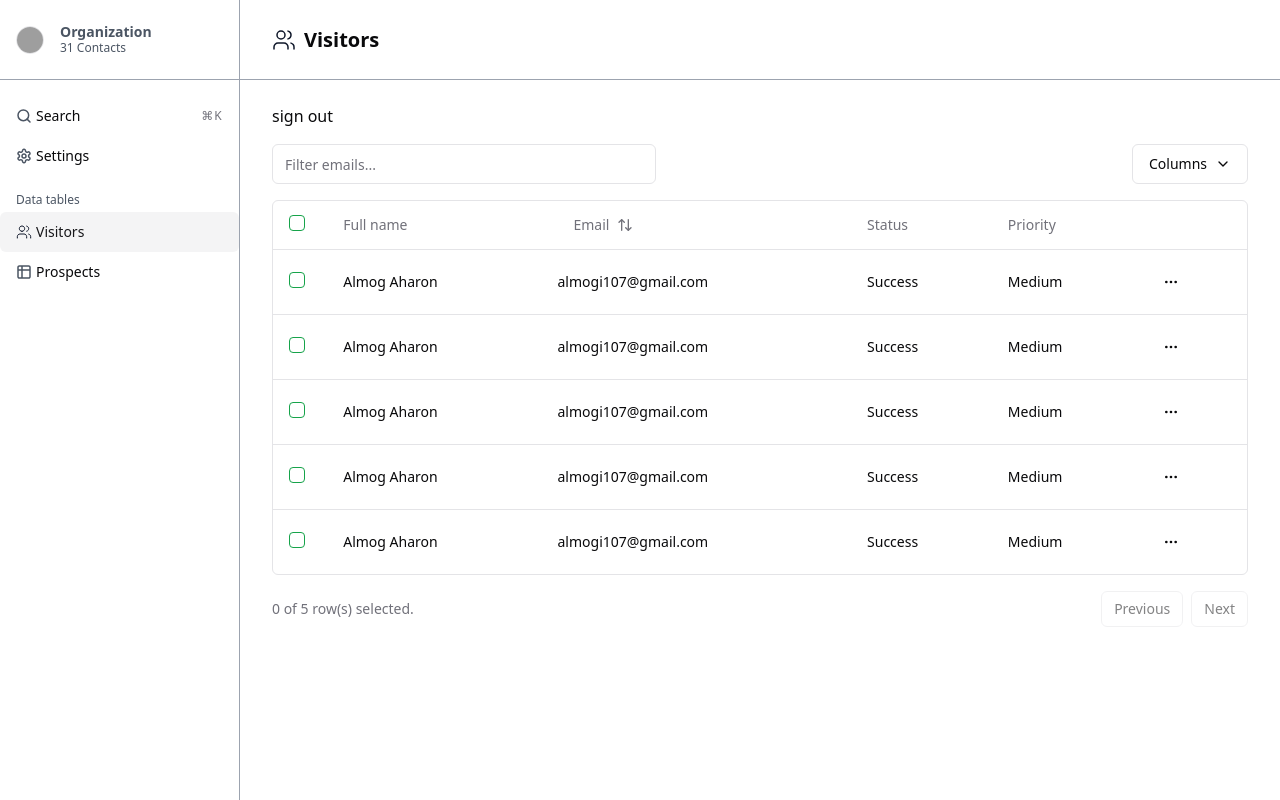
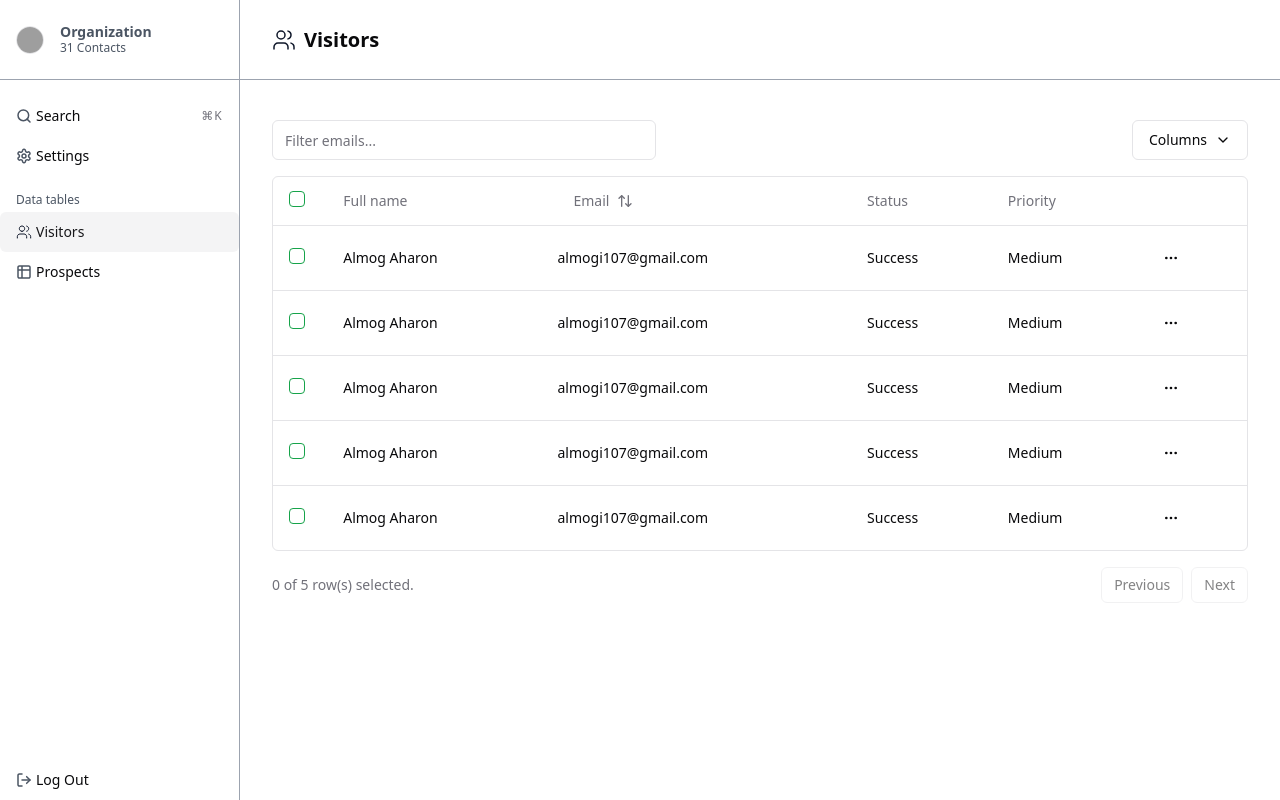
Before and after one commit to tal-rofe/kynesis-dashboard, a Next.js app in the folder apps/frontend/: page /visitors in a window 1280 px wide. Built offline with nearby package versions, Linux system fonts and the light colour scheme; grey boxes are pictures that could not be loaded.

Commit message:
refactor: 💡 added logout

```diff
--- a/apps/frontend/public/icons.ts
+++ b/apps/frontend/public/icons.ts
@@ -78,6 +78,14 @@ const icons = {
 			<path fill-rule="evenodd" clip-rule="evenodd" d="M15.8293 8C15.8293 7.52727 15.7565 7.01818 15.6472 6.54546H8.18208V9.63636H12.4791C12.2642 10.6902 11.6794 11.5004 10.8426 12.0276L13.4018 14.0062C14.8727 12.6411 15.8293 10.6076 15.8293 8Z" fill="#4285F4"/>
 		`,
 	],
+	logout: [
+		'16 16',
+		`
+			<path id="Vector" d="M6 14H3.33333C2.97971 14 2.64057 13.8595 2.39052 13.6095C2.14048 13.3594 2 13.0203 2 12.6667V3.33333C2 2.97971 2.14048 2.64057 2.39052 2.39052C2.64057 2.14048 2.97971 2 3.33333 2H6" stroke="#4B5563" stroke-width="1.5" stroke-linecap="round" stroke-linejoin="round"/>
+			<path id="Vector_2" d="M10.6667 11.3333L14 7.99999L10.6667 4.66666" stroke="#4B5563" stroke-width="1.5" stroke-linecap="round" stroke-linejoin="round"/>
+			<path id="Vector_3" d="M14 8H6" stroke="#4B5563" stroke-width="1.5" stroke-linecap="round" stroke-linejoin="round"/>
+		`,
+	],
 };
 
 export default icons;
--- a/apps/frontend/src/app/login/page.tsx
+++ b/apps/frontend/src/app/login/page.tsx
@@ -19,7 +19,7 @@ const Login = () => {
 				<button
 					className="flex items-center justify-center text-base gap-2 font-medium mt-8 py-2 px-4 bg-white rounded-sm w-[407px]"
 					type="button"
-					onClick={() => signIn()}
+					onClick={() => signIn('google')}
 				>
 					<UISvg name="googleIcon" />
 					Sign up with Google
--- a/apps/frontend/src/app/visitors/page.tsx
+++ b/apps/frontend/src/app/visitors/page.tsx
@@ -1,7 +1,6 @@
 /* eslint-disable max-lines */
 'use client';
 import React, { useState } from 'react';
-import { signOut } from 'next-auth/react';
 import {
 	type ColumnDef,
 	type ColumnFiltersState,
@@ -176,9 +175,6 @@ const Visitors = () => {
 
 	return (
 		<div className="w-full">
-			<button type="button" onClick={() => signOut()}>
-				sign out
-			</button>
 			<div className="flex items-center py-4">
 				<UIInput
 					placeholder="Filter emails..."
--- a/apps/frontend/src/components/layouts/Sidebar/Sidebar.tsx
+++ b/apps/frontend/src/components/layouts/Sidebar/Sidebar.tsx
@@ -4,10 +4,11 @@ import { navElements } from '@/lib/data/nav-elements';
 import SidebarView from './Sidebar.view';
 
 const Sidebar = () => {
-	const stickySidebarElements = navElements.filter((element) => element.sticky);
-	const sidebarElements = navElements.filter((element) => !element.sticky);
+	const sidebarElements = navElements.filter((element) => !element.sticky && !element.logout);
+	const stickySidebarElements = navElements.filter((element) => element.sticky && !element.logout);
+	const logoutSidebarElements = navElements.filter((element) => element.logout);
 
-	return <SidebarView sidebarElements={sidebarElements} stickySidebarElements={stickySidebarElements} />;
+	return <SidebarView sidebarElements={sidebarElements} stickySidebarElements={stickySidebarElements} logoutSidebarElements={logoutSidebarElements} />;
 };
 
 export default React.memo(Sidebar);
--- a/apps/frontend/src/components/layouts/Sidebar/Sidebar.view.tsx
+++ b/apps/frontend/src/components/layouts/Sidebar/Sidebar.view.tsx
@@ -4,8 +4,9 @@ import { type SidebarElement } from '@/lib/types/ui/nav-element';
 import SidebarSection from './SidebarSection';
 
 type Props = {
+	readonly sidebarElements: SidebarElement[];
 	readonly stickySidebarElements: SidebarElement[];
-	readonly sidebarElements: SidebarElement[];
+	readonly logoutSidebarElements: SidebarElement[];
 };
 
 const SidebarView = (props: Props) => {
@@ -21,9 +22,14 @@ const SidebarView = (props: Props) => {
 					<span className="text-gray-600 text-xs">31 Contacts</span>
 				</div>
 			</div>
-			<div className="flex flex-col gap-4">
-				<SidebarSection elements={props.stickySidebarElements} />
-				<SidebarSection label="Data tables" elements={props.sidebarElements} />
+			<div className="flex flex-col justify-between h-full">
+				<div className="flex flex-col gap-4">
+					<SidebarSection elements={props.stickySidebarElements} />
+					<SidebarSection label="Data tables" elements={props.sidebarElements} />
+				</div>
+				<div className="flex flex-col">
+					<SidebarSection elements={props.logoutSidebarElements} />
+				</div>
 			</div>
 		</div>
 	);
--- a/apps/frontend/src/components/layouts/Sidebar/SidebarSection/SidebarElement/SidebarElement.view.tsx
+++ b/apps/frontend/src/components/layouts/Sidebar/SidebarSection/SidebarElement/SidebarElement.view.tsx
@@ -1,5 +1,6 @@
 import React from 'react';
 import Link from 'next/link';
+import { signOut } from 'next-auth/react';
 
 import { UIButton } from '@/ui/UIButton';
 import UISvg from '@/ui/UISvg';
@@ -15,9 +16,20 @@ type Props = {
 const SidebarElementView = (props: Props) => {
 	const { sidebarElement } = props;
 
+	if (sidebarElement.logout) {
+		return (
+			<UIButton asChild variant="ghost" className="w-full justify-start">
+				<button type="button" onClick={() => signOut()}>
+					<UISvg name={sidebarElement.icon} className="mr-1" />
+					{sidebarElement.label}
+				</button>
+			</UIButton>
+		);
+	}
+
 	if (!sidebarElement.link) {
 		return (
-			<UIButton variant="ghost" className=" w-full justify-start">
+			<UIButton variant="ghost" className="w-full justify-start">
 				<UISvg name={sidebarElement.icon} className="mr-1" />
 				{sidebarElement.label}
 				{sidebarElement.icon === 'search' && <UIMenubarShortcut>⌘K</UIMenubarShortcut>}
--- a/apps/frontend/src/lib/data/nav-elements.ts
+++ b/apps/frontend/src/lib/data/nav-elements.ts
@@ -6,4 +6,5 @@ export const navElements: SidebarElement[] = [
 	{ label: 'Settings', icon: 'settings', link: routes.settings.path, sticky: true },
 	{ label: 'Visitors', icon: 'users', link: routes.visitors.path },
 	{ label: 'Prospects', icon: 'table', link: routes.prospects.path },
+	{ label: 'Log Out', icon: 'logout', logout: true },
 ];
--- a/apps/frontend/src/lib/types/ui/nav-element.ts
+++ b/apps/frontend/src/lib/types/ui/nav-element.ts
@@ -6,4 +6,5 @@ export type SidebarElement = {
 	readonly icon: keyof typeof icons;
 	readonly link?: RoutesPath;
 	readonly sticky?: boolean;
+	readonly logout?: boolean;
 };
--- a/apps/frontend/src/middleware.ts
+++ b/apps/frontend/src/middleware.ts
@@ -19,7 +19,7 @@ const middleware = async (request: NextRequest) => {
 		.map((route) => route.path);
 
 	const absoluteAuthorizedRoutesURL = new URL(routes.visitors.path, request.nextUrl.origin);
-	const absoluteUnAuthorizedRoutesURL = new URL(routes.onboarding.path, request.nextUrl.origin);
+	const absoluteUnAuthorizedRoutesURL = new URL(routes.login.path, request.nextUrl.origin);
 
 	if (authorizedRoutes.includes(pathname as RoutesPath) && !isAuthenticate) {
 		return NextResponse.redirect(absoluteUnAuthorizedRoutesURL.toString());
```
